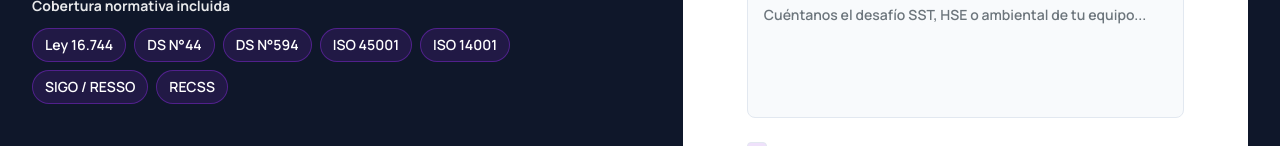
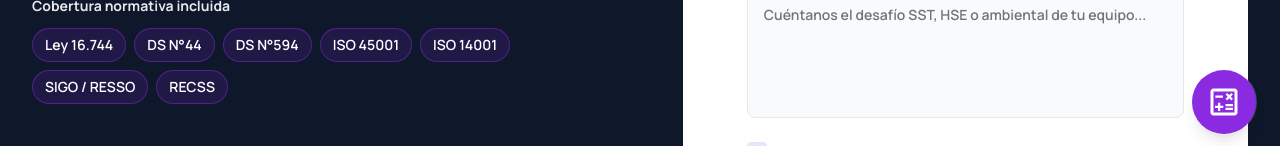
Before and after one commit to sokkay/isolegal-web-comercial, a Next.js app: page /sistema-de-gestion-sst in a window 1280 px wide. Shown: the part 654-800 px from the top of the page. Built offline with nearby package versions, Linux system fonts and the light colour scheme; no server answers.

Commit message:
feat: add SST risk calculator shortcut

```diff
--- a/app/sistema-de-gestion-sst/page.tsx
+++ b/app/sistema-de-gestion-sst/page.tsx
@@ -1,3 +1,4 @@
+import FloatingActionButton from "@/components/FloatingActionButton";
 import {
   SST_FAQ_ITEMS,
   SstComparison,
@@ -76,6 +77,7 @@ export default function SistemaGestionSstPage() {
       <SstMetrics />
       <SstFaq />
       <SstRiskCta />
+      <FloatingActionButton />
     </main>
   );
 }
--- a/components/FloatingActionButton.tsx
+++ b/components/FloatingActionButton.tsx
@@ -7,22 +7,29 @@ import type { MouseEvent } from "react";
 
 export default function FloatingActionButton() {
   const pathname = usePathname();
+  const isSstPage = pathname === "/sistema-de-gestion-sst";
+  const calculatorSectionId = isSstPage
+    ? "calcula-tu-riesgo-sst"
+    : "calcula-tu-riesgo";
+  const calculatorSectionHref = isSstPage
+    ? "/sistema-de-gestion-sst#calcula-tu-riesgo-sst"
+    : "/#calcula-tu-riesgo";
 
   const handleClick = (event: MouseEvent<HTMLAnchorElement>) => {
-    if (pathname !== "/") return;
+    if (pathname !== "/" && !isSstPage) return;
 
     event.preventDefault();
 
-    const calculatorSection = document.getElementById("calcula-tu-riesgo");
+    const calculatorSection = document.getElementById(calculatorSectionId);
     if (!calculatorSection) return;
 
     calculatorSection.scrollIntoView({ behavior: "smooth", block: "start" });
-    window.history.replaceState(null, "", "#calcula-tu-riesgo");
+    window.history.replaceState(null, "", `#${calculatorSectionId}`);
   };
 
   return (
     <Link
-      href="/#calcula-tu-riesgo"
+      href={calculatorSectionHref}
       onClick={handleClick}
       aria-label="Ir a Calcula tu riesgo"
       className="group fixed right-6 z-50 flex h-16 w-16 items-center justify-center gap-0 overflow-hidden rounded-full bg-primary text-white shadow-lg ring-1 ring-white/20 transition-all duration-300 hover:w-64 hover:justify-start hover:gap-3 hover:px-5 hover:shadow-xl"
```
